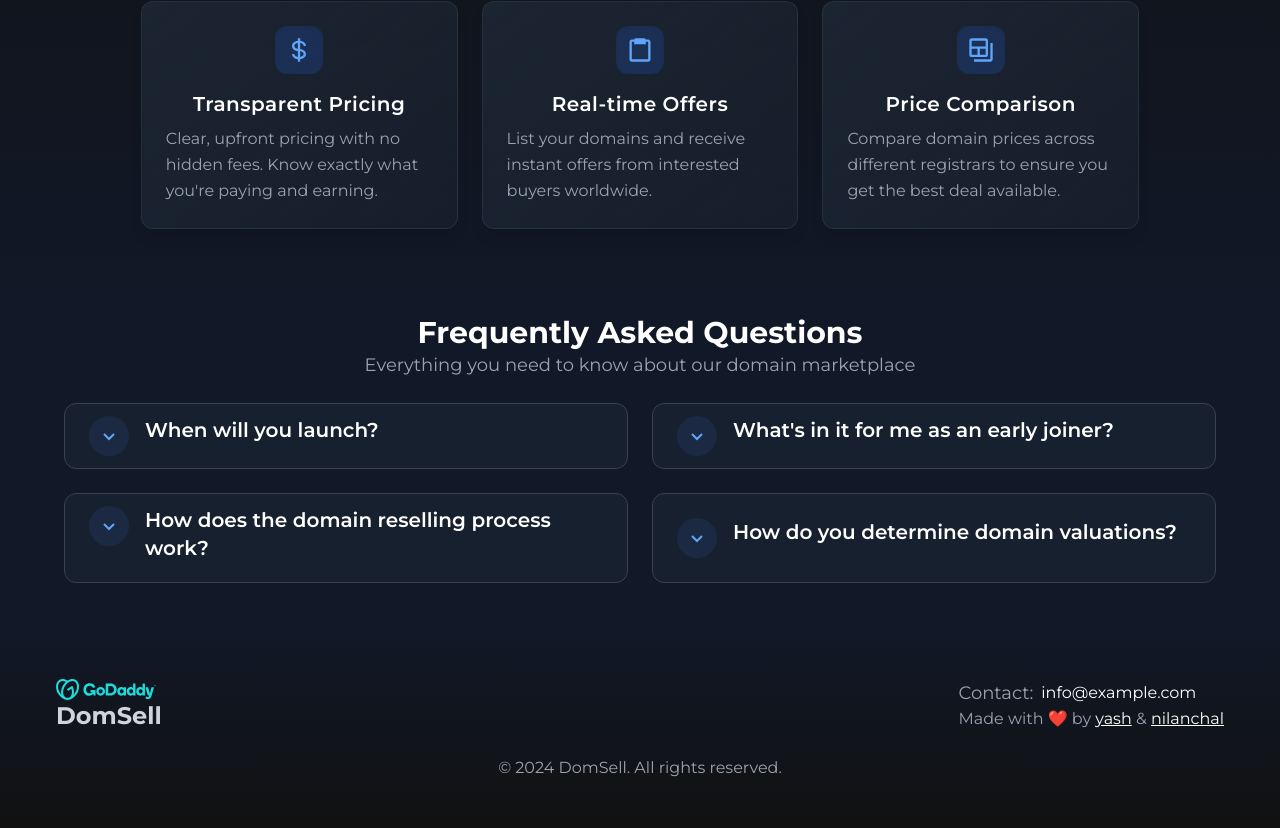
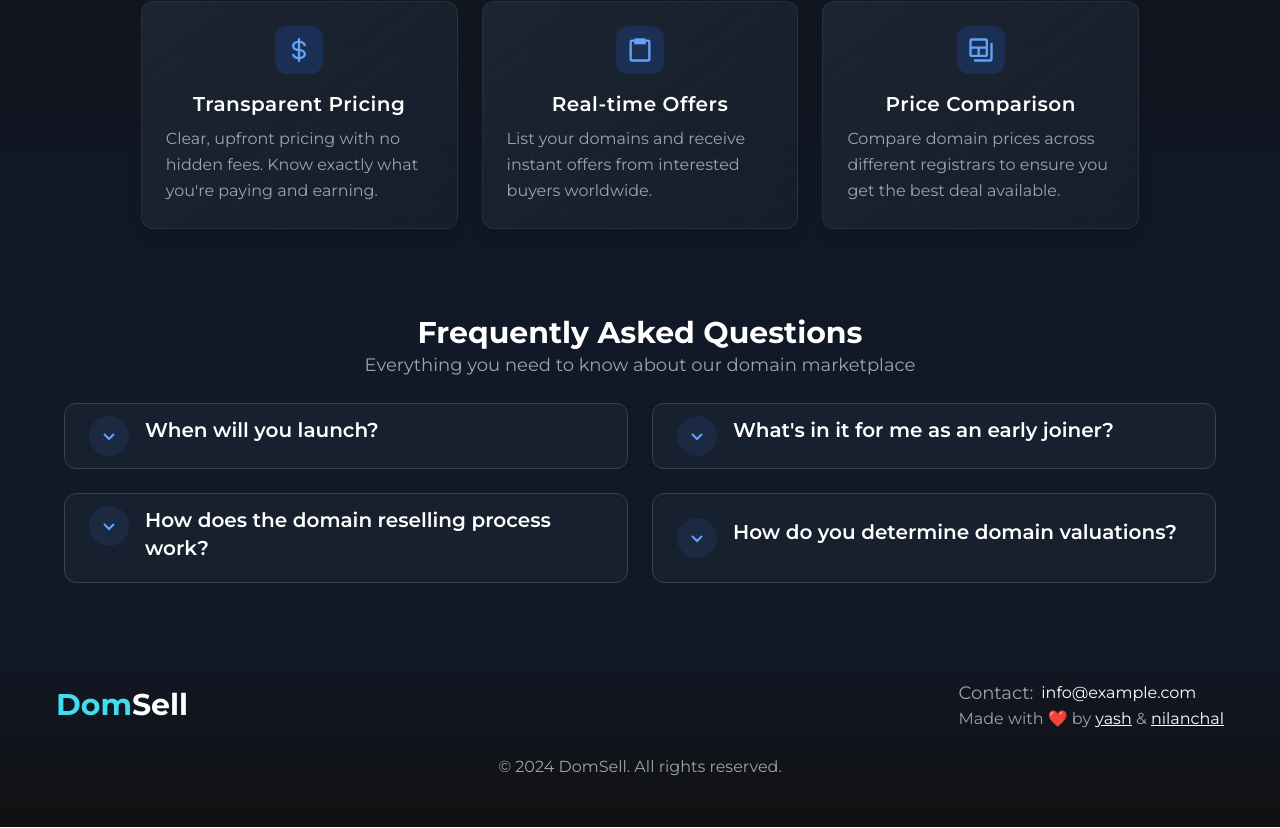
Before and after one commit to yaswanthsaivendra/nameTradeWaitlist, a Next.js app: page / in a window 1280 px wide. Shown: the part 1285-2113 px from the top of the page. Built offline with nearby package versions, Linux system fonts and the light colour scheme; no server answers; the database is empty.

Commit message:
feat: made some changes in hero

```diff
--- a/app/sections/Footer.tsx
+++ b/app/sections/Footer.tsx
@@ -1,5 +1,4 @@
 "use client";
-import Image from "next/image";
 
 const Footer = () => {
   return (
@@ -7,10 +6,10 @@ const Footer = () => {
       <div className="mx-auto max-w-7xl px-4 py-12 sm:px-6 lg:px-8">
         <div className="flex flex-col items-start justify-between gap-y-4 px-6 md:flex-row md:items-center">
           {/* COMPANY INFO */}
-          <div className="text-2xl font-bold">
-            <Image src="/goDaddy.svg" alt="Logo" width={100} height={100} />
-            DomSell
-          </div>
+          <h1 className="text-3xl font-bold">
+            <span className="text-primary">Dom</span>
+            <span className="text-white">Sell</span>
+          </h1>
           <div className="flex flex-col items-start">
             {/* Contact Info */}
             <div className="flex flex-row items-center justify-center text-center">
--- a/app/sections/Hero.tsx
+++ b/app/sections/Hero.tsx
@@ -4,7 +4,7 @@ import RegistrarPartners from "./RegistrarPartners";
 import { motion } from "framer-motion";
 import confetti from "canvas-confetti";
 import toast from "react-hot-toast";
-import { Toaster } from 'react-hot-toast';
+import { Toaster } from "react-hot-toast";
 
 const Hero = () => {
   const [email, setEmail] = useState("");
@@ -53,9 +53,13 @@ const Hero = () => {
         setWaitlistCount(waitlistCount + 1);
       } else {
         if (result.error === "Email already exists") {
-          toast.success("You're already on our waitlist! Thanks for your enthusiasm!");
+          toast.success(
+            "You're already on our waitlist! Thanks for your enthusiasm!",
+          );
+          setEmail("");
         } else {
           toast.error("Something went wrong. Please try again.");
+          setEmail("");
         }
       }
     } catch (err) {
```
Also changed, not shown: app/layout.tsx (+6 -3 lines).
